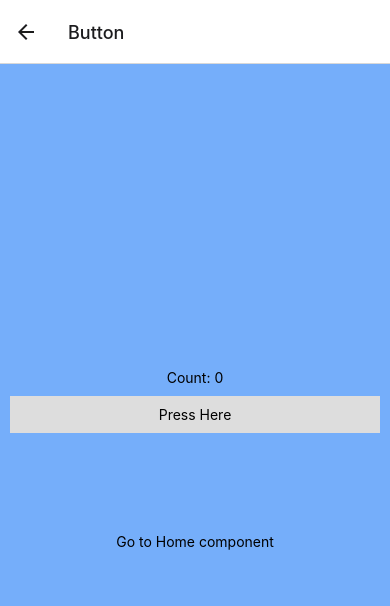
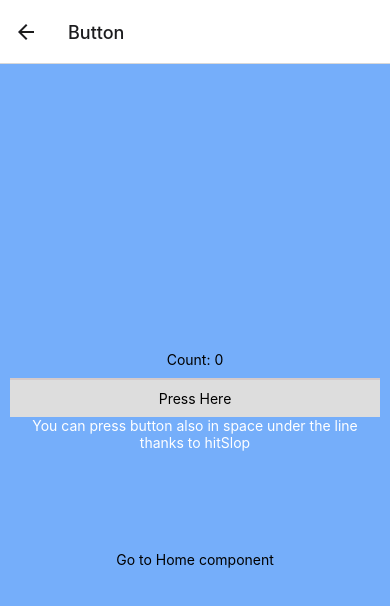
Before and after one commit to FBudn/expo-practise, a React Native app: screen /Button in a window 390 px wide. Shown: the top 606 px of the page. Built offline with nearby package versions, Linux system fonts and the light colour scheme.

Commit message:
hitSlop added and Platform.select added

```diff
--- a/components/Button.tsx
+++ b/components/Button.tsx
@@ -2,7 +2,7 @@
 /* eslint-disable prettier/prettier */
 import React, { useState } from "react";
 import { TouchableOpacity } from "react-native-gesture-handler";
-import { Pressable, StyleSheet, Text, View } from "react-native";
+import { Platform, Pressable, StyleSheet, Text, View } from "react-native";
 
 const Button = ({ navigation }: any) => {
   const [count, setCount] = useState(0);
@@ -12,9 +12,18 @@ const Button = ({ navigation }: any) => {
       <View style={styles.countContainer}>
         <Text>Count: {count}</Text>
       </View>
-      <TouchableOpacity style={styles.button} onPress={onPress}>
+      <View style={styles.line} />
+      <TouchableOpacity
+        style={styles.button}
+        onPress={onPress}
+        hitSlop={{ top: 30 }}
+      >
         <Text>Press Here</Text>
       </TouchableOpacity>
+      <Text style={styles.whiteText}>
+        You can press button also in space under the line
+      </Text>
+      <Text style={styles.whiteText}>thanks to hitSlop</Text>
       <Pressable
         style={styles.pressable}
         onPress={() => navigation.navigate("Home")}
@@ -30,12 +39,18 @@ const styles = StyleSheet.create({
     flex: 1,
     backgroundColor: "#75aefa",
     justifyContent: "center",
+    alignItems: "center",
     paddingHorizontal: 10,
   },
   button: {
     alignItems: "center",
     backgroundColor: "#DDDDDD",
     padding: 10,
+    marginTop: Platform.select({
+      ios: 10,
+      android: 55,
+    }),
+    width: 370,
   },
   countContainer: {
     alignItems: "center",
@@ -45,6 +60,14 @@ const styles = StyleSheet.create({
     alignItems: "center",
     marginTop: 100,
   },
+  line: {
+    width: "100%",
+    borderBottomColor: "rgb(213, 202, 202)",
+    borderBottomWidth: 2,
+  },
+  whiteText: {
+    color: "hsl(0, 0%, 100%)",
+  },
 });
 
 export default Button;
```
